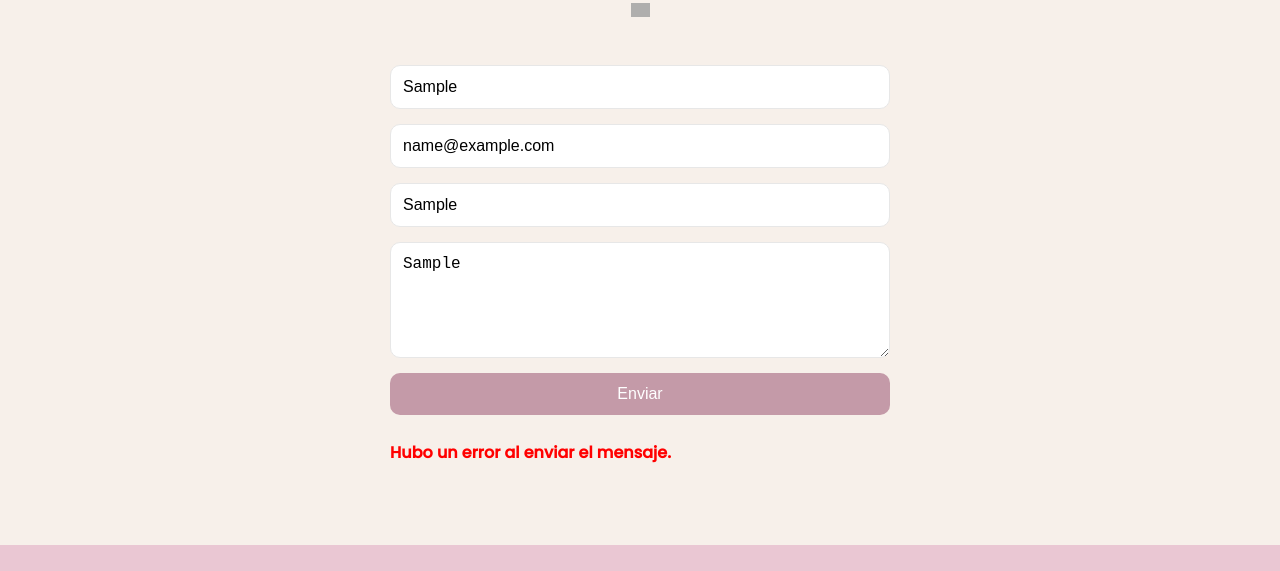
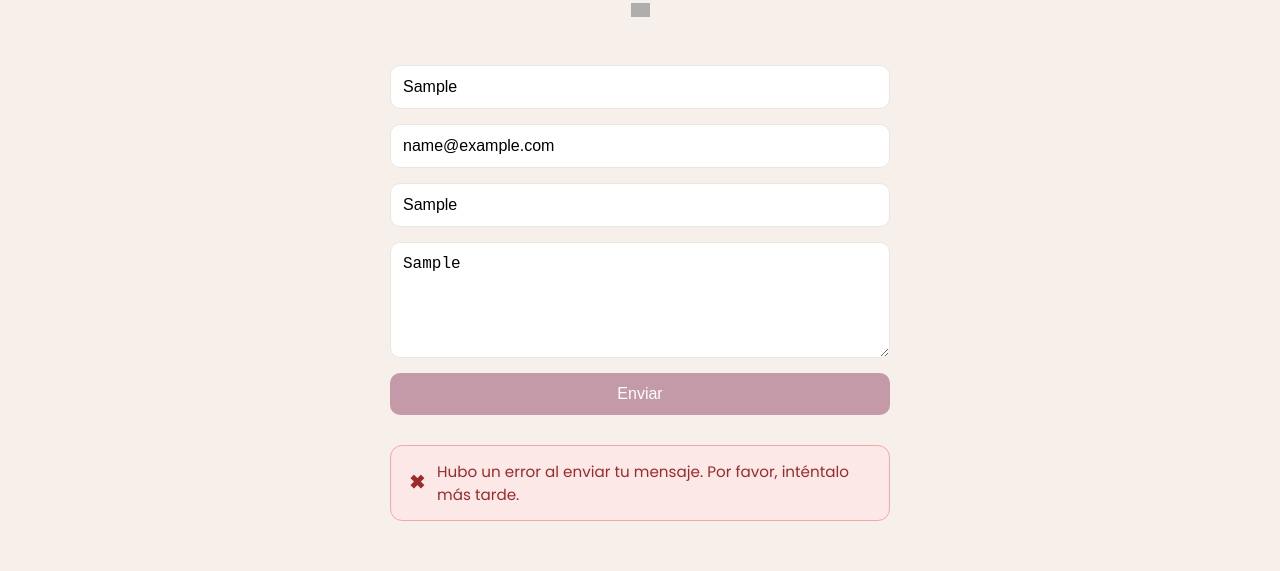
Before and after one commit to eltropa1/psicologia-premium, a React (Vite) app: page / in a window 1280 px wide. Both pictures are taken after typing "Sample", "name@example.com", "Sample", "Sample" into the empty fields and a click on the button "Enviar". Shown: the part 2352-2923 px from the top of the page. Built offline with nearby package versions, Linux system fonts and the light colour scheme; no server answers; the database is empty; grey boxes are pictures that could not be loaded.

Commit message:
embelleciendo el mensaje de enviar mensajes

```diff
--- a/src/components/Contacto/Contacto.css
+++ b/src/components/Contacto/Contacto.css
@@ -66,3 +66,56 @@
   margin-top: 10px;
   font-weight: bold;
 }
+
+/* ==========================
+   ALERTAS DE CONTACTO
+   ========================== */
+
+.contacto-alert {
+  margin-top: 15px;
+  padding: 14px 18px;
+  border-radius: 12px;
+  display: flex;
+  align-items: center;
+  gap: 12px;
+  font-size: 0.95rem;
+  animation: fadeSlideIn 0.4s ease forwards;
+}
+
+/* Éxito */
+.contacto-alert-success {
+  background: #e6f9ef;
+  border: 1px solid #8ad4a0;
+  color: #2d6a40;
+}
+
+/* Error */
+.contacto-alert-error {
+  background: #fde8e8;
+  border: 1px solid #f5a7a7;
+  color: #9c2a2a;
+}
+
+/* Enviando */
+.contacto-alert-sending {
+  background: #f4f0ff;
+  border: 1px solid #c9b7f7;
+  color: #5d4a99;
+}
+
+.contacto-alert .icon {
+  font-size: 1.2rem;
+  font-weight: bold;
+}
+
+/* Animación suave */
+@keyframes fadeSlideIn {
+  from {
+    opacity: 0;
+    transform: translateY(6px);
+  }
+  to {
+    opacity: 1;
+    transform: translateY(0);
+  }
+}
--- a/src/components/Contacto/Contacto.jsx
+++ b/src/components/Contacto/Contacto.jsx
@@ -99,13 +99,32 @@ export default function Contacto() {
         <button type="submit">Enviar</button>
 
         {/* Mensaje de estado */}
+        {/* Mensaje de estado elegante */}
         {status === "ok" && (
-          <p className="contacto-exito">Mensaje enviado correctamente 🎉</p>
+          <div className="contacto-alert contacto-alert-success">
+            <span className="icon">✔</span>
+            <p>Mensaje enviado correctamente. Gracias por escribir.</p>
+          </div>
         )}
+
         {status === "error" && (
-          <p className="contacto-error">Hubo un error al enviar el mensaje.</p>
+          <div className="contacto-alert contacto-alert-error">
+            <span className="icon">✖</span>
+            <p>
+              Hubo un error al enviar tu mensaje. Por favor, inténtalo más
+              tarde.
+            </p>
+          </div>
         )}
-        {status === "enviando" && <p>Enviando...</p>}
+
+        {status === "enviando" && (
+          <div className="contacto-alert contacto-alert-sending">
+            <span className="icon">⏳</span>
+            <p>Enviando…</p>
+          </div>
+        )}
+
+
       </form>
     </section>
   );
```
